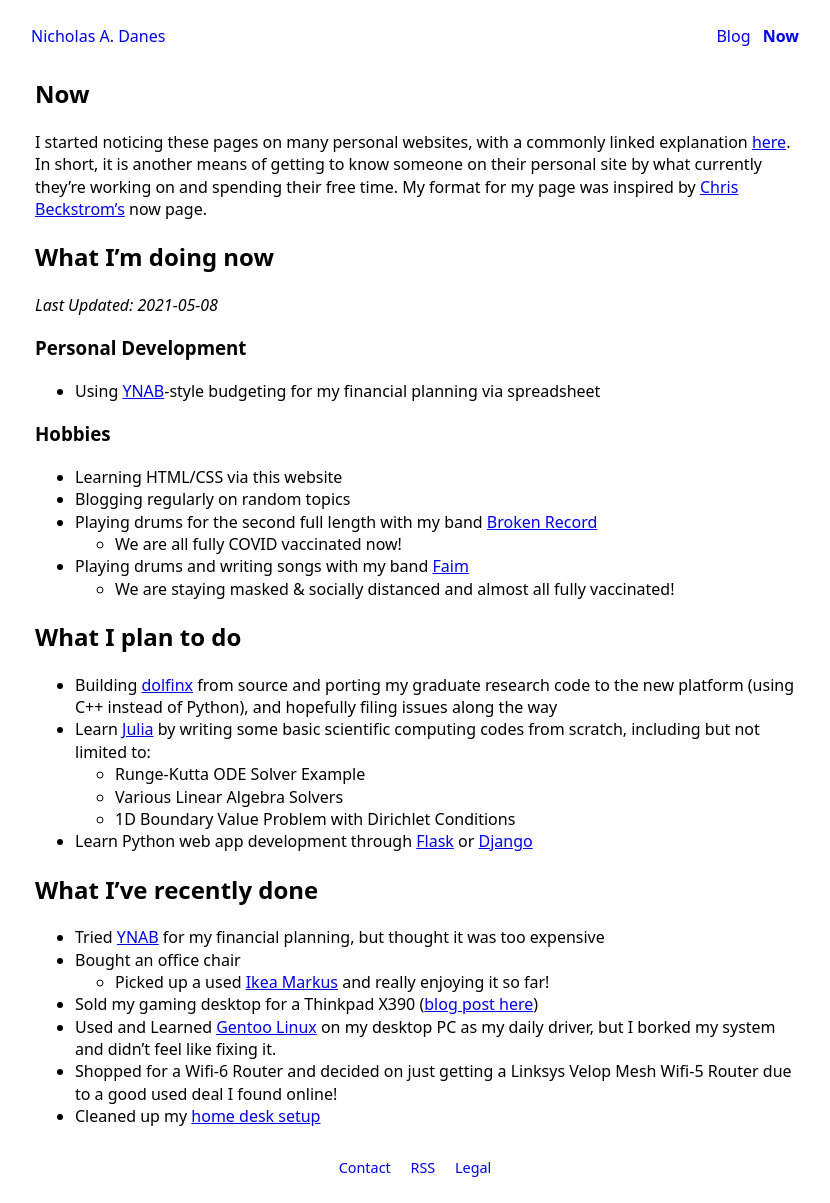
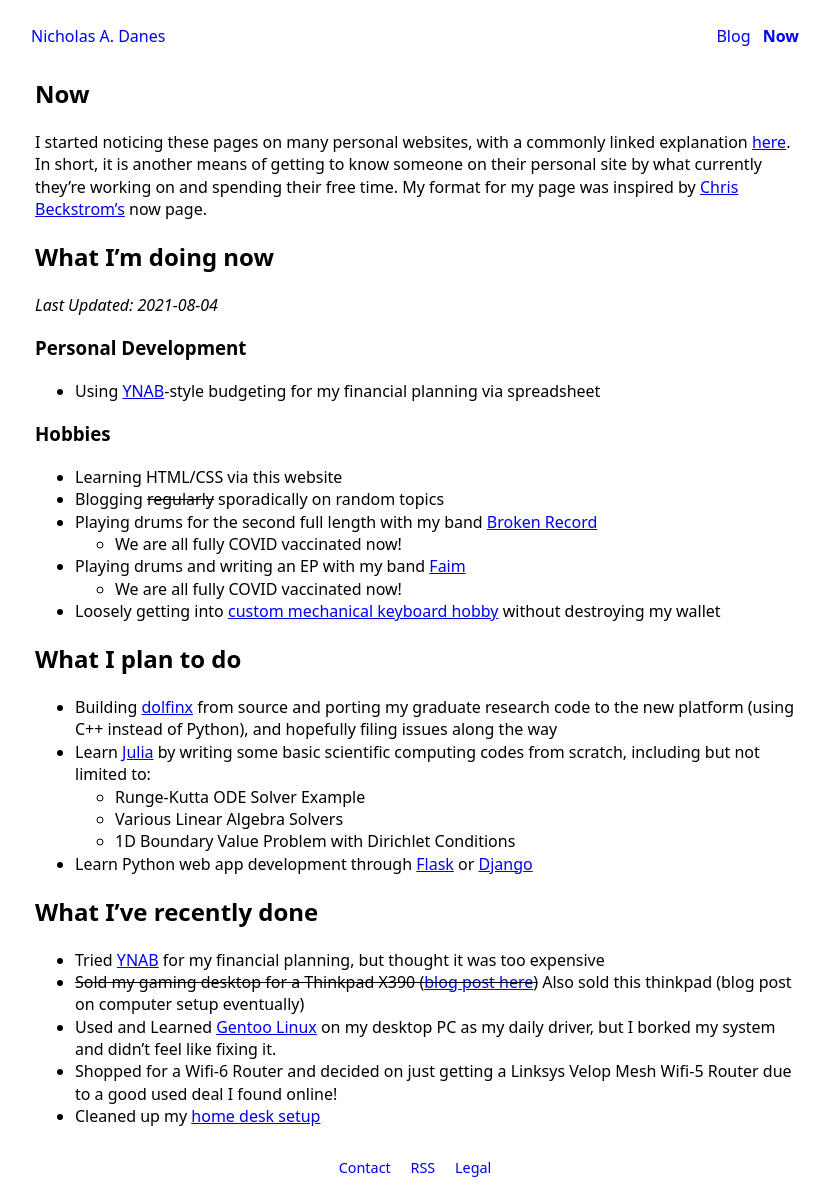
Before and after one commit to danesnick/old_website, a Jekyll site: the page built from now.markdown, in a window 1280 px wide. Shown: the whole page, without its empty margins (225-1055 px from the left). Built offline with Jekyll 4.4.1, drawn with Linux system fonts in a browser that asks for light colours.

Commit message:
Updated now page

```diff
--- a/now.markdown
+++ b/now.markdown
@@ -8,18 +8,19 @@
 
 ## What I'm doing now
 
-*Last Updated: 2021-05-08*
+*Last Updated: 2021-08-04*
 
 ### Personal Development
 *  Using [YNAB](https://youneedabudget.com)-style budgeting for my financial planning via spreadsheet
 
 ### Hobbies
 * Learning HTML/CSS via this website
-* Blogging regularly on random topics
+* Blogging ~~regularly~~ sporadically on random topics
 * Playing drums for the second full length with my band [Broken Record](https://brokenrecordisaband.com)
 	+ We are all fully COVID vaccinated now!
-* Playing drums and writing songs with my band [Faim](https://faim.bandcamp.com)
-	+ We are staying masked & socially distanced and almost all fully vaccinated!
+* Playing drums and writing an EP with my band [Faim](https://faim.bandcamp.com)
+	+ We are all fully COVID vaccinated now!
+* Loosely getting into [custom mechanical keyboard hobby](https://www.youtube.com/watch?v=xzWm40Tq4F4) without destroying my wallet
 
 ## What I plan to do
 
@@ -32,9 +33,7 @@
 
 ## What I've recently done
 * Tried [YNAB](https://youneedabudget.com) for my financial planning, but thought it was too expensive
-* Bought an office chair
-	+ Picked up a used [Ikea Markus](https://www.ikea.com/us/en/p/markus-office-chair-vissle-dark-gray-90289172/) and really enjoying it so far!
-* Sold my gaming desktop for a Thinkpad X390 ([blog post here](/blog/2021/02/06/desktop-to-laptop))
+* ~~Sold my gaming desktop for a Thinkpad X390 ([blog post here](/blog/2021/02/06/desktop-to-laptop))~~ Also sold this thinkpad (blog post on computer setup eventually)
 * Used and Learned [Gentoo Linux](https://gentoo.org) on my desktop PC as my daily driver, but I borked my system and didn't feel like fixing it.
 * Shopped for a Wifi-6 Router and decided on just getting a Linksys Velop Mesh Wifi-5 Router due to a good used deal I found online!
 * Cleaned up my [home desk setup](/blog/2021/01/03/mydesksetup-jan2021/)
```
